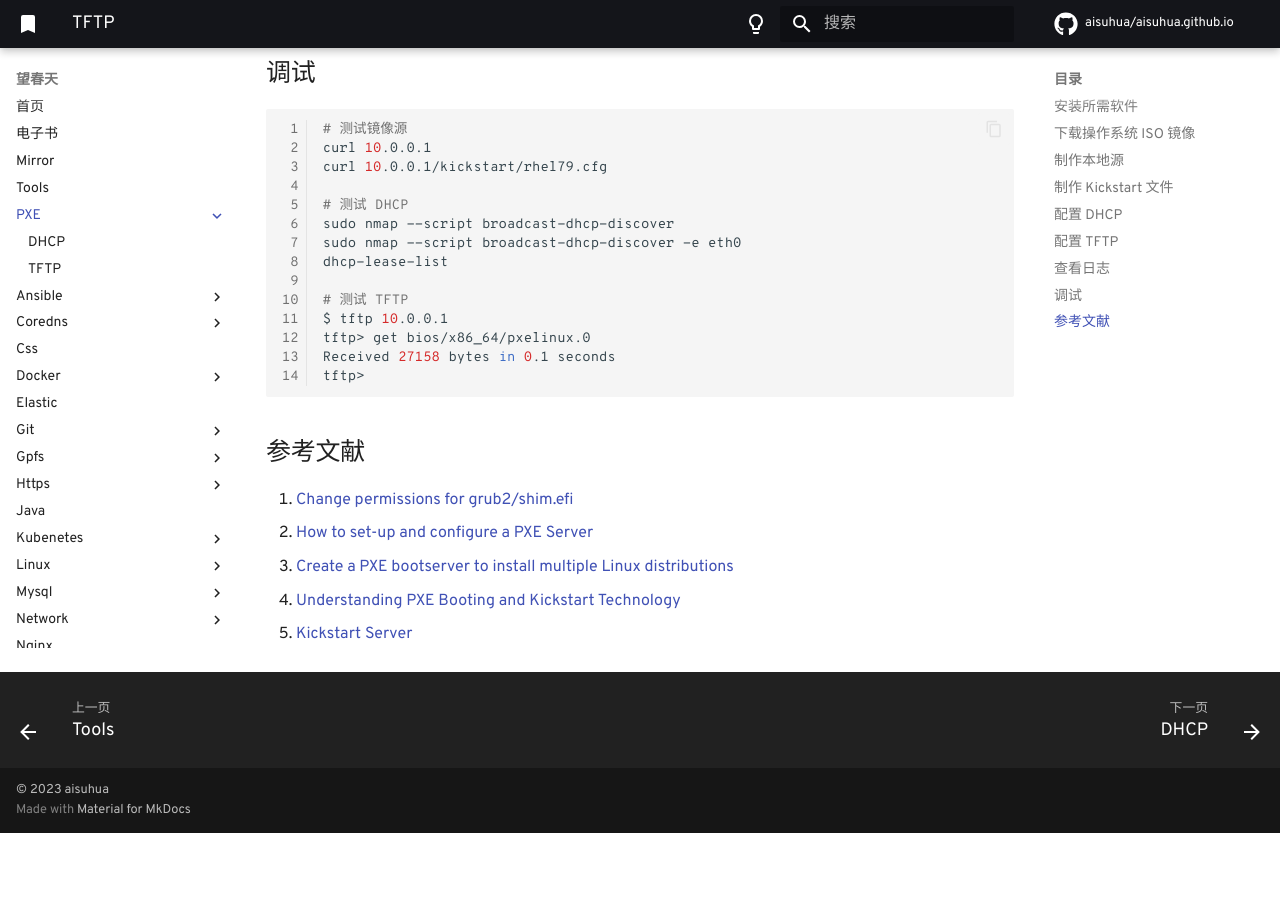
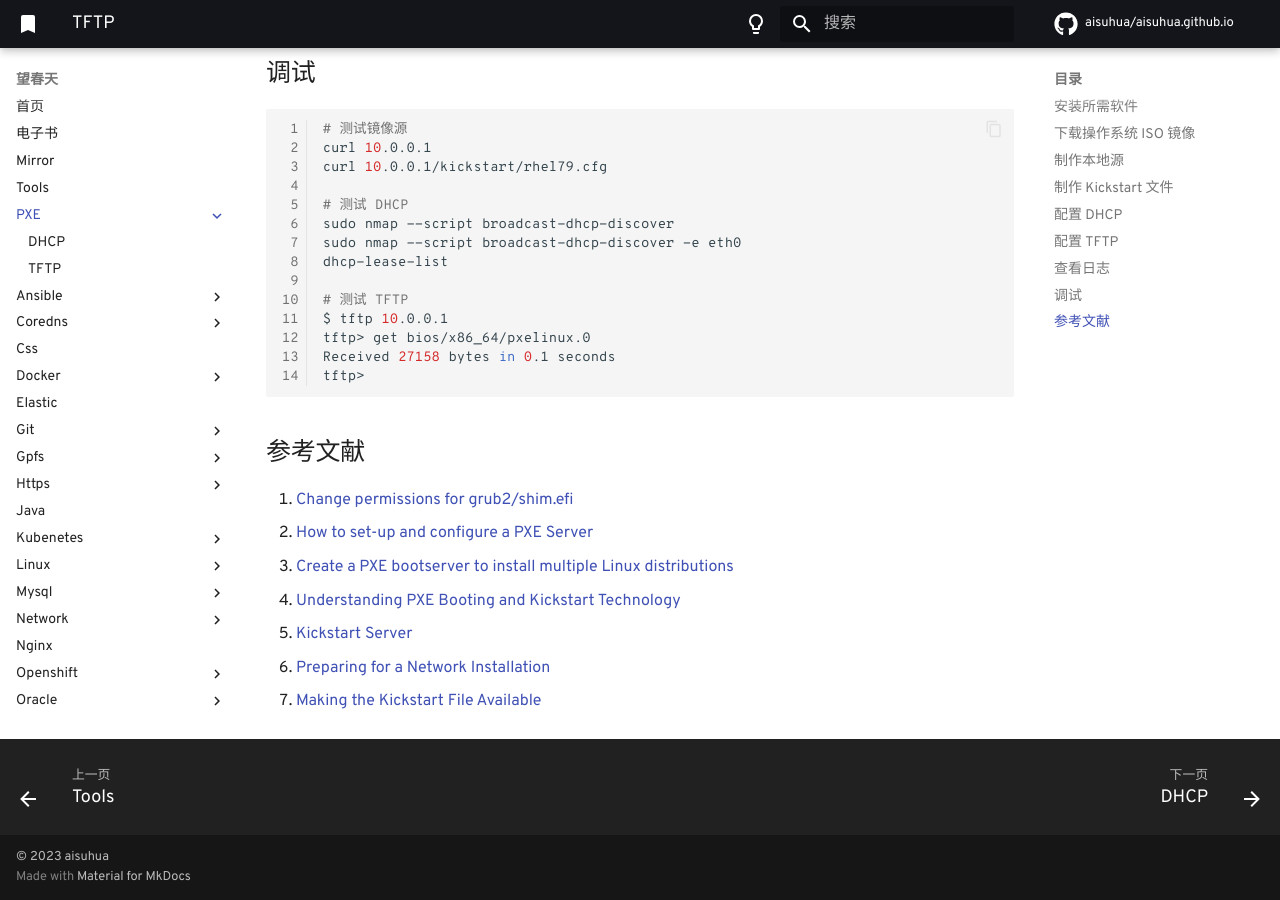
Before and after one commit to aisuhua/aisuhua.github.io, an MkDocs documentation site: the page built from docs/PXE/index.md, in a window 1280 px wide and 900 px high, scrolled down 5016 px. Built offline with MkDocs 1.6.1 and Material for MkDocs 9.7.7, drawn with Linux system fonts in a browser that asks for light colours; comment, search, counter and statistics services are not loaded; before the commit the page ends 5849 px from its top, so only the background shows below that.

Commit message:
index.md

```diff
--- a/docs/PXE/index.md
+++ b/docs/PXE/index.md
@@ -275,3 +275,5 @@
 3. [Create a PXE bootserver to install multiple Linux distributions](https://jensd.be/533/linux/create-a-pxe-bootserver-to-server-multiple-linux-distributions)
 4. [Understanding PXE Booting and Kickstart Technology](https://docs.oracle.com/cd/E24628_01/em.121/e27046/appdx_pxeboot.htm#EMLCM12198)
 5. [Kickstart Server](http://www.logiqwest.com/TechnicalPapers/KickStart/Kickstart_Server.html)
+6. [Preparing for a Network Installation](https://access.redhat.com/documentation/en-us/red_hat_enterprise_linux/7/html/installation_guide/chap-installation-server-setup)
+7. [Making the Kickstart File Available](https://access.redhat.com/documentation/en-us/red_hat_enterprise_linux/6/html/installation_guide/s1-kickstart2-putkickstarthere)
```
